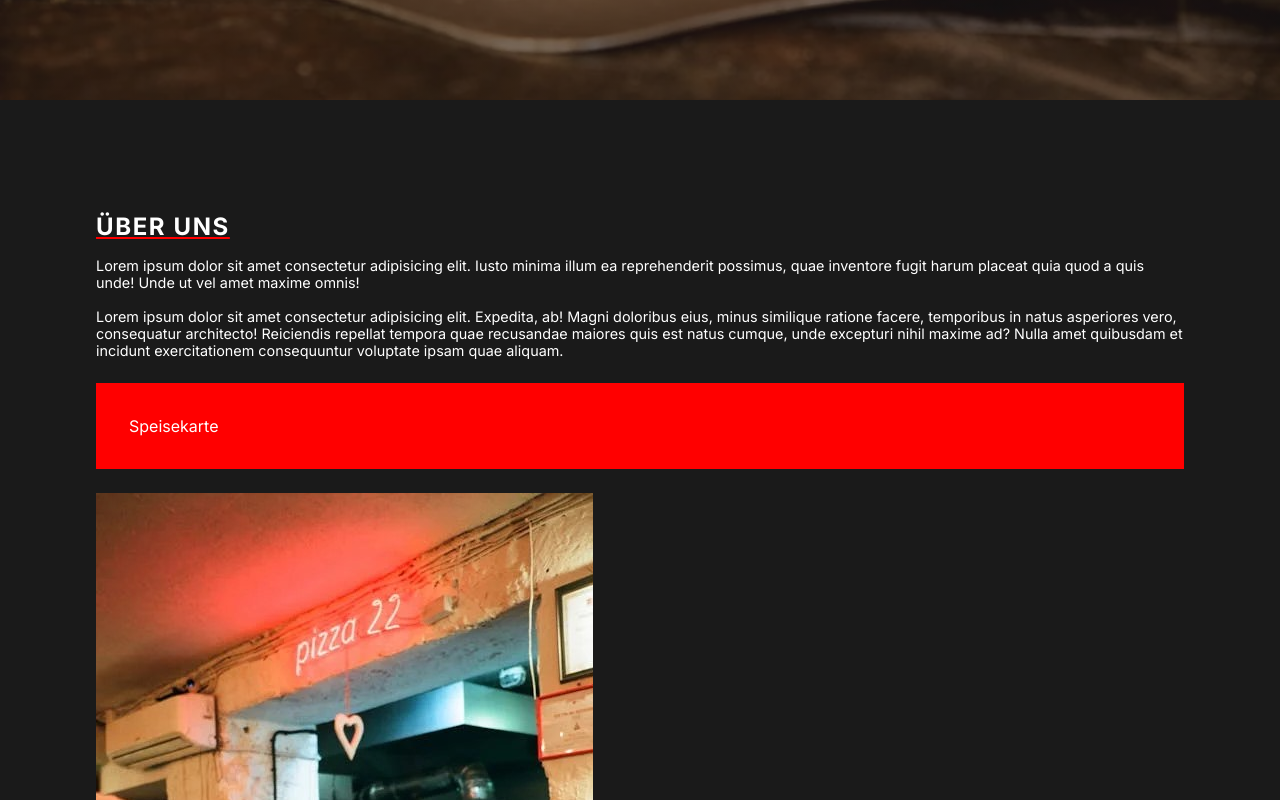
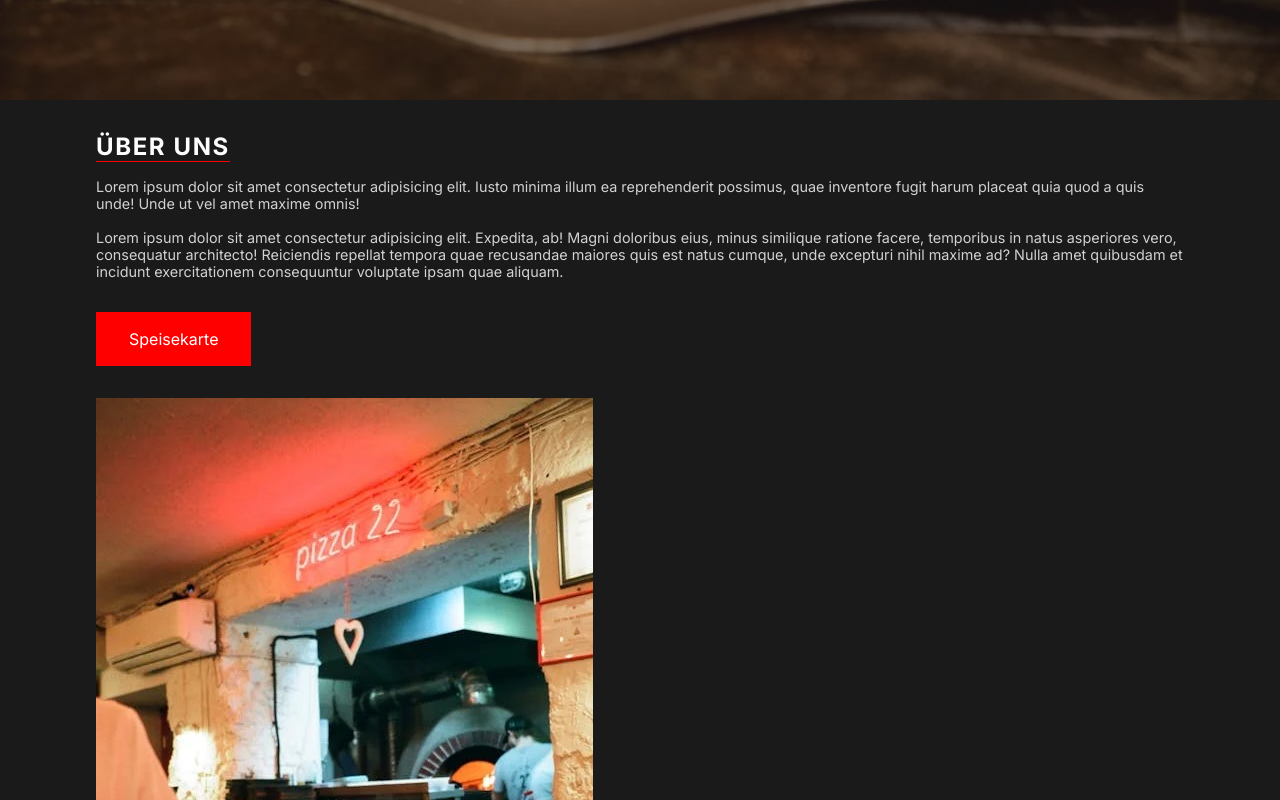
Before and after one commit to stephjerke/pizza, a plain HTML site: page index.html in a window 1280 px wide. Shown: the part 700-1500 px from the top of the page. Drawn offline with Linux system fonts and the light colour scheme.

Commit message:
Images styling 2

```diff
--- a/index.html
+++ b/index.html
@@ -22,7 +22,7 @@
     </section>
     <section id="about" class="about container">
       <div class="aboutus">
-        <h2 class="abouthead">Über uns</h2>
+        <h2 class="heading">Über uns</h2>
         <p class="text-about">
           Lorem ipsum dolor sit amet consectetur adipisicing elit. Iusto minima
           illum ea reprehenderit possimus, quae inventore fugit harum placeat
@@ -46,9 +46,9 @@
         <img src="images/italy.jpeg" alt="" class="italy" />
       </div>
     </section>
-    <section id="info" class="infosection container">
-      <div class="info">
-        <h2 class="h2">Öffnungszeiten</h2>
+    <section id="info" class="info-section">
+      <div class="info container">
+        <h2 class="heading">Öffnungszeiten</h2>
         <p class="about-content">Montag: 13:00 - 22:00 Uhr</p>
         <p class="about-content">Montag: Ruhetag</p>
         <p class="about-content">Montag: 13:00 - 22:00 Uhr</p>
--- a/styles.css
+++ b/styles.css
@@ -10,13 +10,17 @@ html {
   scroll-behavior: smooth;
 }
 
+.head {
+  display: none;
+}
+
 body {
   background-color: #1a1a1a;
   color: white;
   font-family: "Inter", sans-serif;
 
   --primary-color: #ff0000;
-  --sub-text-color: ##d3d1d1;
+  --sub-text-color: #d3d1d1;
 }
 
 .hero {
@@ -45,7 +49,8 @@ body {
 }
 
 .button {
-  padding: 2rem 2rem;
+  max-width: fit-content;
+  padding: 1rem 2rem;
   border: 1px solid var(--primary-color);
   text-decoration: none;
   color: #fff;
@@ -63,12 +68,12 @@ body {
 }
 
 nav {
-  background-color: #1a1a1a;
   display: flex;
   text-align: center;
   justify-content: center;
   align-items: center;
   height: 5rem;
+  padding: 0 1rem;
   gap: 2rem;
   letter-spacing: 0.2rem;
 }
@@ -84,25 +89,27 @@ nav {
   transition: color 0.2s ease-in-out;
 }
 
+.about {
+  display: grid;
+  gap: 2rem;
+}
+
+.aboutus {
+  display: flex;
+  flex-direction: column;
+}
+
 .container {
   max-width: 85%;
   margin: 0 auto;
 }
 
-.about {
-  display: grid;
-  flex-direction: column;
-  gap: 1.5rem;
-  justify-content: center;
-  padding: 5rem 5rem;
-}
-
-.abouthead {
+.heading {
   margin: 2rem 0 1rem 0;
+  width: fit-content;
   text-transform: uppercase;
   letter-spacing: 0.1rem;
-  text-decoration: underline;
-  text-decoration-color: var(--primary-color);
+  border-bottom: 1px solid var(--primary-color);
 }
 
 .text-about {
@@ -122,6 +129,10 @@ nav {
   background-size: cover;
 }
 
+.images-about {
+  display: flex;
+}
+
 @media only screen and (max-width: 600px) {
   .title {
     font-size: 4rem;
@@ -133,7 +144,6 @@ nav {
   .button {
     padding: 1.2rem 2.5rem;
   }
-
   .text-about {
     font-size: 1rem;
   }
```
